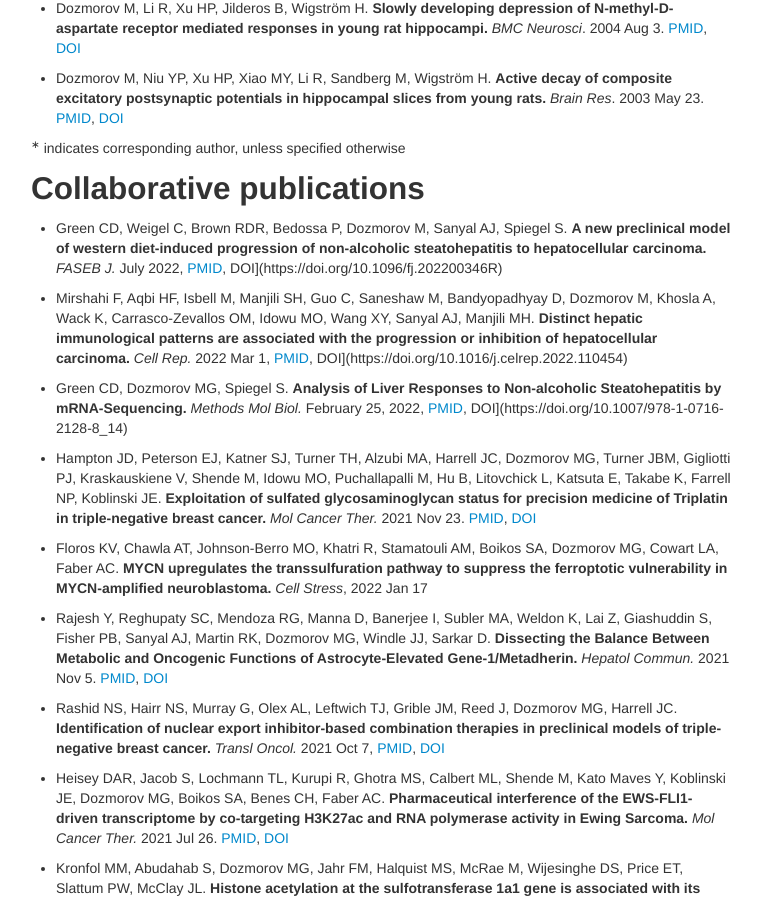
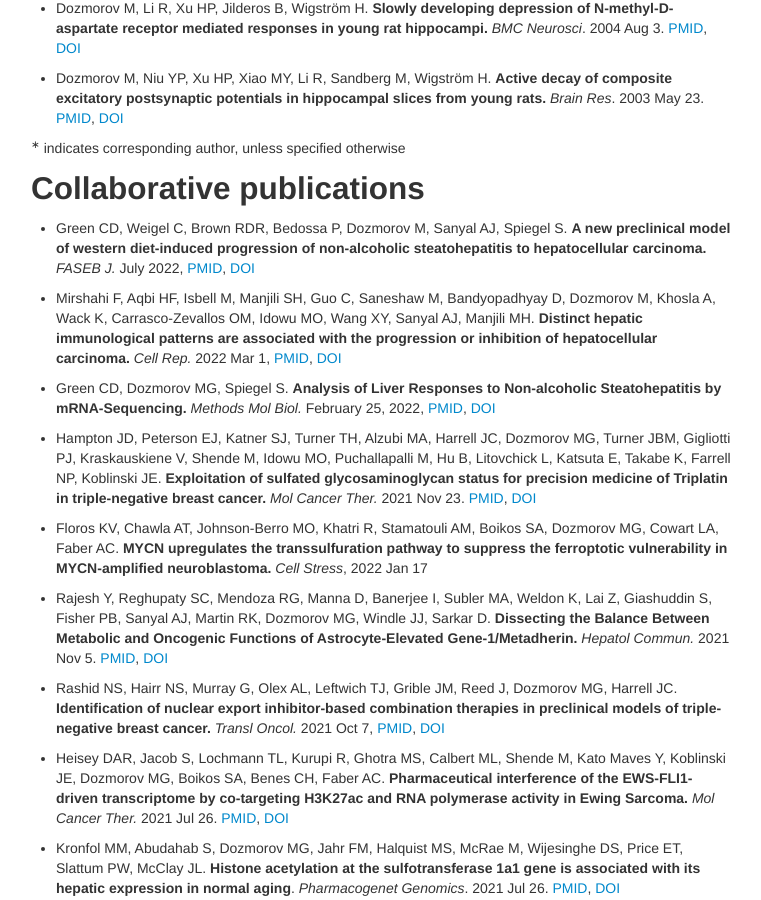
Before and after one commit to dozmorovlab/dozmorovlab.github.io, a Jekyll site: the page built from 02-pubs.md, in a window 1280 px wide and 900 px high, scrolled down 2954 px. Shown: the whole window, without its empty margins (259-1020 px from the left). Built offline with Jekyll 4.4.1, drawn with Linux system fonts in a browser that asks for light colours; comment, search, counter and statistics services are not loaded.

Commit message:
Fix pubs formatting

```diff
--- a/02-pubs.md
+++ b/02-pubs.md
@@ -105,11 +105,11 @@ permalink: "publications.html"
 
 ## Collaborative publications
 
-- Green CD, Weigel C, Brown RDR, Bedossa P, Dozmorov M, Sanyal AJ, Spiegel S. **A new preclinical model of western diet-induced progression of non-alcoholic steatohepatitis to hepatocellular carcinoma.** _FASEB J._ July 2022, [PMID](https://www.ncbi.nlm.nih.gov/pubmed/35639028), DOI](https://doi.org/10.1096/fj.202200346R) <span data-badge-type="4" data-doi="10.1096/fj.202200346R" data-hide-no-mentions="true" class="altmetric-embed"> </span>
+- Green CD, Weigel C, Brown RDR, Bedossa P, Dozmorov M, Sanyal AJ, Spiegel S. **A new preclinical model of western diet-induced progression of non-alcoholic steatohepatitis to hepatocellular carcinoma.** _FASEB J._ July 2022, [PMID](https://www.ncbi.nlm.nih.gov/pubmed/35639028), [DOI](https://doi.org/10.1096/fj.202200346R) <span data-badge-type="4" data-doi="10.1096/fj.202200346R" data-hide-no-mentions="true" class="altmetric-embed"> </span>
 
-- Mirshahi F, Aqbi HF, Isbell M, Manjili SH, Guo C, Saneshaw M, Bandyopadhyay D, Dozmorov M, Khosla A, Wack K, Carrasco-Zevallos OM, Idowu MO, Wang XY, Sanyal AJ, Manjili MH. **Distinct hepatic immunological patterns are associated with the progression or inhibition of hepatocellular carcinoma.** _Cell Rep._ 2022 Mar 1, [PMID](https://www.ncbi.nlm.nih.gov/pubmed/35235789), DOI](https://doi.org/10.1016/j.celrep.2022.110454) <span data-badge-type="4" data-doi="10.1016/j.celrep.2022.110454" data-hide-no-mentions="true" class="altmetric-embed"> </span>
+- Mirshahi F, Aqbi HF, Isbell M, Manjili SH, Guo C, Saneshaw M, Bandyopadhyay D, Dozmorov M, Khosla A, Wack K, Carrasco-Zevallos OM, Idowu MO, Wang XY, Sanyal AJ, Manjili MH. **Distinct hepatic immunological patterns are associated with the progression or inhibition of hepatocellular carcinoma.** _Cell Rep._ 2022 Mar 1, [PMID](https://www.ncbi.nlm.nih.gov/pubmed/35235789), [DOI](https://doi.org/10.1016/j.celrep.2022.110454) <span data-badge-type="4" data-doi="10.1016/j.celrep.2022.110454" data-hide-no-mentions="true" class="altmetric-embed"> </span>
 
-- Green CD, Dozmorov MG, Spiegel S. **Analysis of Liver Responses to Non-alcoholic Steatohepatitis by mRNA-Sequencing.** _Methods Mol Biol._ February 25, 2022, [PMID](https://www.ncbi.nlm.nih.gov/pubmed/35212994), DOI](https://doi.org/10.1007/978-1-0716-2128-8_14) <span data-badge-type="4" data-doi="10.1007/978-1-0716-2128-8_14" data-hide-no-mentions="true" class="altmetric-embed"> </span>
+- Green CD, Dozmorov MG, Spiegel S. **Analysis of Liver Responses to Non-alcoholic Steatohepatitis by mRNA-Sequencing.** _Methods Mol Biol._ February 25, 2022, [PMID](https://www.ncbi.nlm.nih.gov/pubmed/35212994), [DOI](https://doi.org/10.1007/978-1-0716-2128-8_14) <span data-badge-type="4" data-doi="10.1007/978-1-0716-2128-8_14" data-hide-no-mentions="true" class="altmetric-embed"> </span>
 
 - Hampton JD, Peterson EJ, Katner SJ, Turner TH, Alzubi MA, Harrell JC, Dozmorov MG, Turner JBM, Gigliotti PJ, Kraskauskiene V, Shende M, Idowu MO, Puchallapalli M, Hu B, Litovchick L, Katsuta E, Takabe K, Farrell NP, Koblinski JE. **Exploitation of sulfated glycosaminoglycan status for precision medicine of Triplatin in triple-negative breast cancer.** _Mol Cancer Ther._ 2021 Nov 23. [PMID](https://www.ncbi.nlm.nih.gov/pubmed/34815360), [DOI](https://doi.org/10.1158/1535-7163.MCT-20-0969) <span data-badge-type="4" data-doi="10.1158/1535-7163.MCT-20-0969" data-hide-no-mentions="true" class="altmetric-embed"> </span>
 
```
